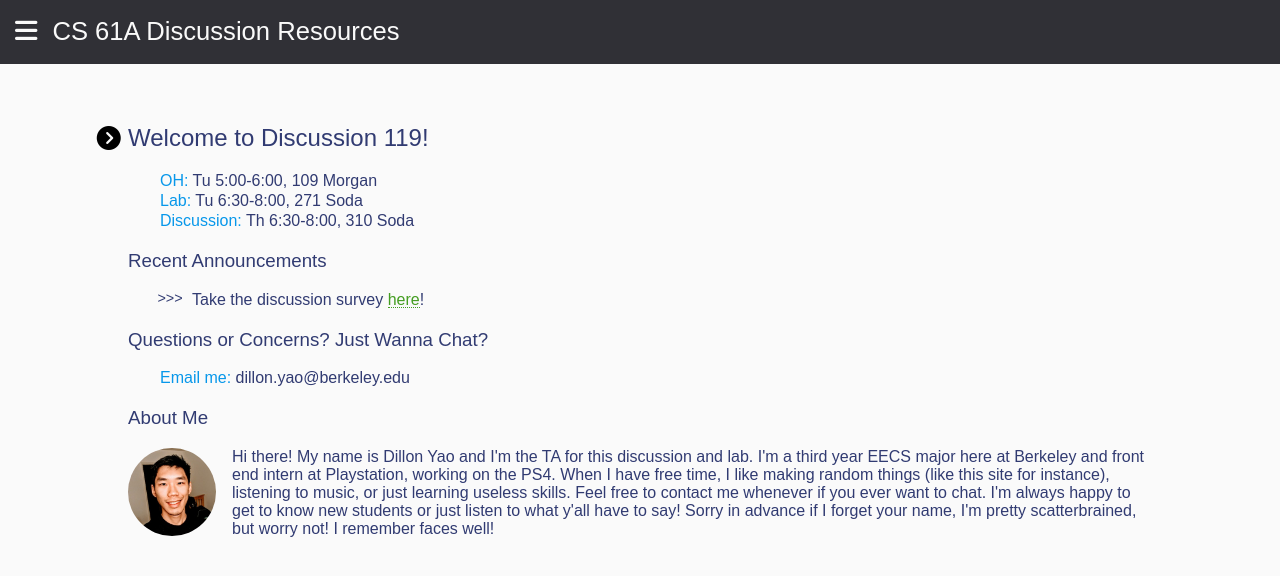
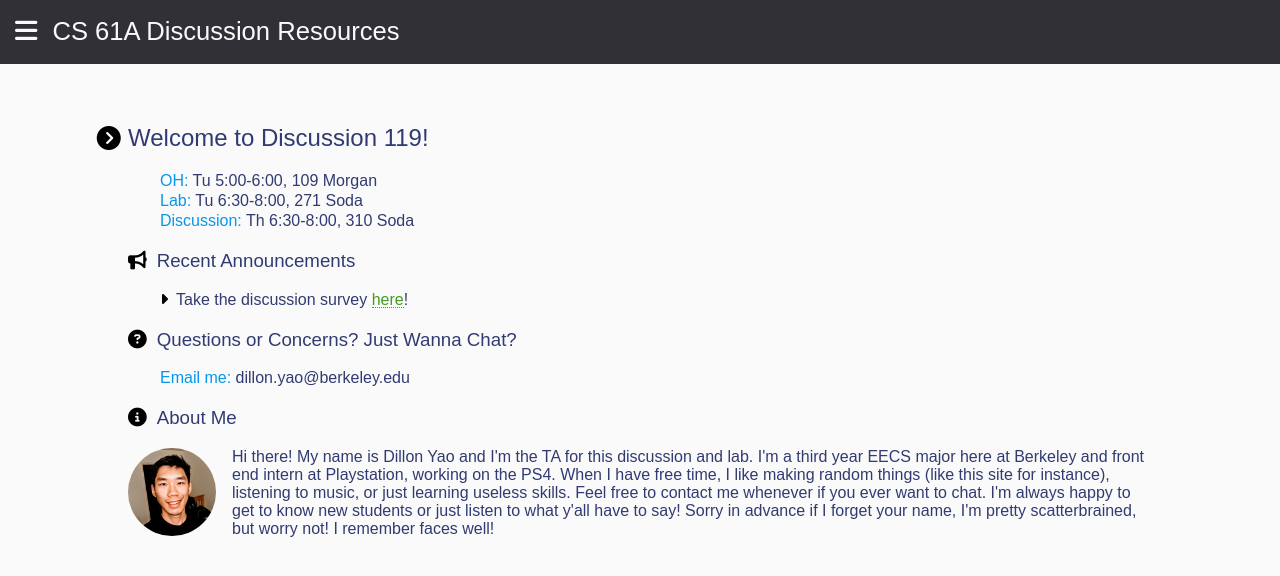
Before and after one commit to ssaens/cs61a, a React (Create React App) app: page / in a window 1280 px wide. Shown: the top 576 px of the page. Built offline with nearby package versions, Linux system fonts and the light colour scheme.

Commit message:
new icons

```diff
--- a/src/App.css
+++ b/src/App.css
@@ -26,16 +26,8 @@ li {
 }
 
 ann {
-  margin-left: 4em;
+  margin-left: 2em;
   display: block;
-}
-
-ann:before {
-  content: '>>>';
-  font-size: 0.9em;
-  position: absolute;
-  top: -1px;
-  left: -2.4em;
 }
 
 .emp {
@@ -117,13 +109,47 @@ a:hover {
 }
 
 .dotted:before {
-  content: "\f138";
   font-family: 'FontAwesome';
   font-style: normal;
   font-weight: normal;
   text-decoration: inherit;
   color: #000;
+  margin-right: 10px;
+}
+
+ann:before {
+  content: "\f0da";
+  font-family: 'FontAwesome';
+  font-style: normal;
+  font-weight: normal;
+  text-decoration: inherit;
+  color: #000;
+  margin-right: 8px;
+}
+
+.dotted-title:before {
+  content: "\f138";
   position: absolute;
   top: 1px;
   left: -1.3em;
 }
+
+.dotted-ann:before {
+  content: "\f0a1";
+}
+
+.dotted-discussion:before {
+  content: "\f0e6";
+}
+
+.dotted-lab:before {
+  content: "\f0c3";
+}
+
+.dotted-question:before {
+  content: "\f059";
+}
+
+.dotted-about:before {
+  content: "\f05a";
+}
--- a/src/App.js
+++ b/src/App.js
@@ -122,7 +122,7 @@ class App extends Component {
         if (currentView.announcements && currentView.announcements.length) {
             announcements = (
                 <ViewBox>
-                    <h3>Recent Announcements</h3>
+                    <h3 className="dotted dotted-ann">Recent Announcements</h3>
                     <div className="announcements">
                         {currentView.announcements}
                     </div>
@@ -131,7 +131,7 @@ class App extends Component {
         } else {
             announcements = (
                 <ViewBox>
-                    <h3>Recent Announcements</h3>
+                    <h3 className="dotted dotted-ann">Recent Announcements</h3>
                     <div className="announcements">
                         <li>No Announcements Right Now!</li>
                     </div>
@@ -143,7 +143,7 @@ class App extends Component {
             <View>
                 <ViewBox>
                     <div className="welcome-header">
-                        <h2 className="dotted welcome-header-text">
+                        <h2 className="dotted dotted-title welcome-header-text">
                             Welcome to Discussion 119!
                         </h2>
                     </div>
@@ -156,12 +156,12 @@ class App extends Component {
                 {announcements}
                 <div className="extra container">
                     <ViewBox>
-                        <h3>Questions or Concerns? Just Wanna Chat?</h3>
+                        <h3 className="dotted dotted-question">Questions or Concerns? Just Wanna Chat?</h3>
                         <li><span className="emp">Email me:</span> dillon.yao@berkeley.edu</li>
                     </ViewBox>
                     <ViewBox>
                         <div className="about-me">
-                            <h3>About Me</h3>
+                            <h3 className="dotted dotted-about">About Me</h3>
                             <img className="prof-pic" alt="me" src={me}/>
                             <p>
                                 Hi there! My name is Dillon Yao and I'm the TA for this discussion and lab. I'm a
--- a/src/components/drop-down/drop-down.css
+++ b/src/components/drop-down/drop-down.css
@@ -1,13 +1,9 @@
 .drop-down {
-  margin-bottom: 1.4em;
+  margin-bottom: 1em;
 }
 
 .drop-down__header h3 {
   display: inline;
-}
-
-.drop-down__header {
-  padding-bottom: 5px;
 }
 
 .drop-down__header .identifier {
@@ -25,12 +21,9 @@
   display: inline-block;
   transition: 0.5s ease;
   margin-left: 10px;
+  font-size: 1.1em;
 }
 
 .drop-down__toggle:hover {
   cursor: pointer;
 }
-
-.drop-down__header {
-  border-bottom: 1px solid black;
-}
--- a/src/components/drop-down/drop-down.js
+++ b/src/components/drop-down/drop-down.js
@@ -29,7 +29,7 @@ class DropDown extends Component {
             <div className="drop-down">
                 <ViewBox>
                     <div className="drop-down__header">
-                        <h3><span className="identifier">{type} {number}:</span> {title}</h3>
+                        <h3 className={`dotted dotted-${type.toLowerCase()}`}><span className="identifier">{type} {number}:</span> {title}</h3>
                         <span
                             className="drop-down__toggle"
                             style={chevronStyle}
--- a/src/components/view/view.js
+++ b/src/components/view/view.js
@@ -34,8 +34,8 @@ function viewFromTemplate(model) {
     if (Array.isArray(announcements) && announcements.length) {
         header = (
             <ViewBox>
-                <h2 className="dotted">{title}</h2>
-                <h3>Announcements</h3>
+                <h2 className="dotted dotted-title">{title}</h2>
+                <h3 className="dotted dotted-ann">Announcements</h3>
                 <div className="announcements">
                     {announcements}
                 </div>
@@ -44,7 +44,7 @@ function viewFromTemplate(model) {
     } else {
         header = (
             <ViewBox>
-                <h2>{title}</h2>
+                <h2 className="dotted dotted-title">{title}</h2>
             </ViewBox>
         );
     }
--- a/src/models/model.js
+++ b/src/models/model.js
@@ -3,6 +3,5 @@ import Week1 from './week1';
 import Test from './test';
 
 export default [
-    Test,
     Week0,
 ];
```
